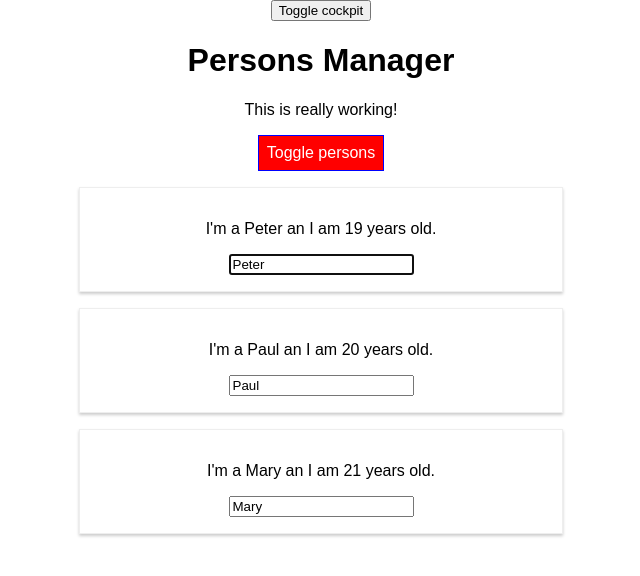
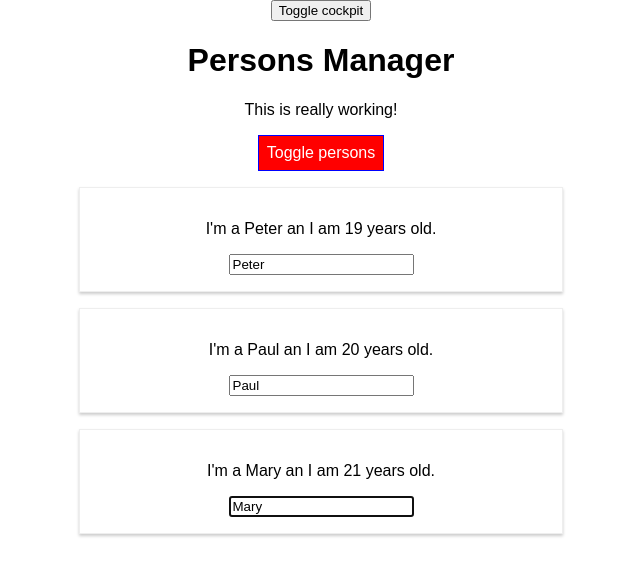
Before and after one commit to makomweb/notes-react-course, a React app in the folder react-complete-guide/: page / in a window 1280 px wide. Both pictures are taken after a click on the button "Toggle persons". Shown: the top 576 px of the page, without its empty margins (319-959 px from the left). Built offline with nearby package versions, Linux system fonts and the light colour scheme.

Commit message:
use 'ref' as an alternative approach to focus the last Person mounted to the DOM

```diff
--- a/react-complete-guide/src/Components/Persons/Person/Person.js
+++ b/react-complete-guide/src/Components/Persons/Person/Person.js
@@ -21,7 +21,7 @@ class Person extends Component {
     componentDidMount() {
         console.log('[Person.js] componentDidMount()');
 
-        document.querySelector('input').focus();
+        this.inputElement.focus();
     }
 
     componentWillUnmount() {
@@ -51,6 +51,7 @@ class Person extends Component {
                 <p>{children}</p>
                 <input
                     type="text"
+                    ref={(inputElement) => { this.inputElement = inputElement }}
                     onChange={changed}
                     value={name} />
             </Fragment>
```
